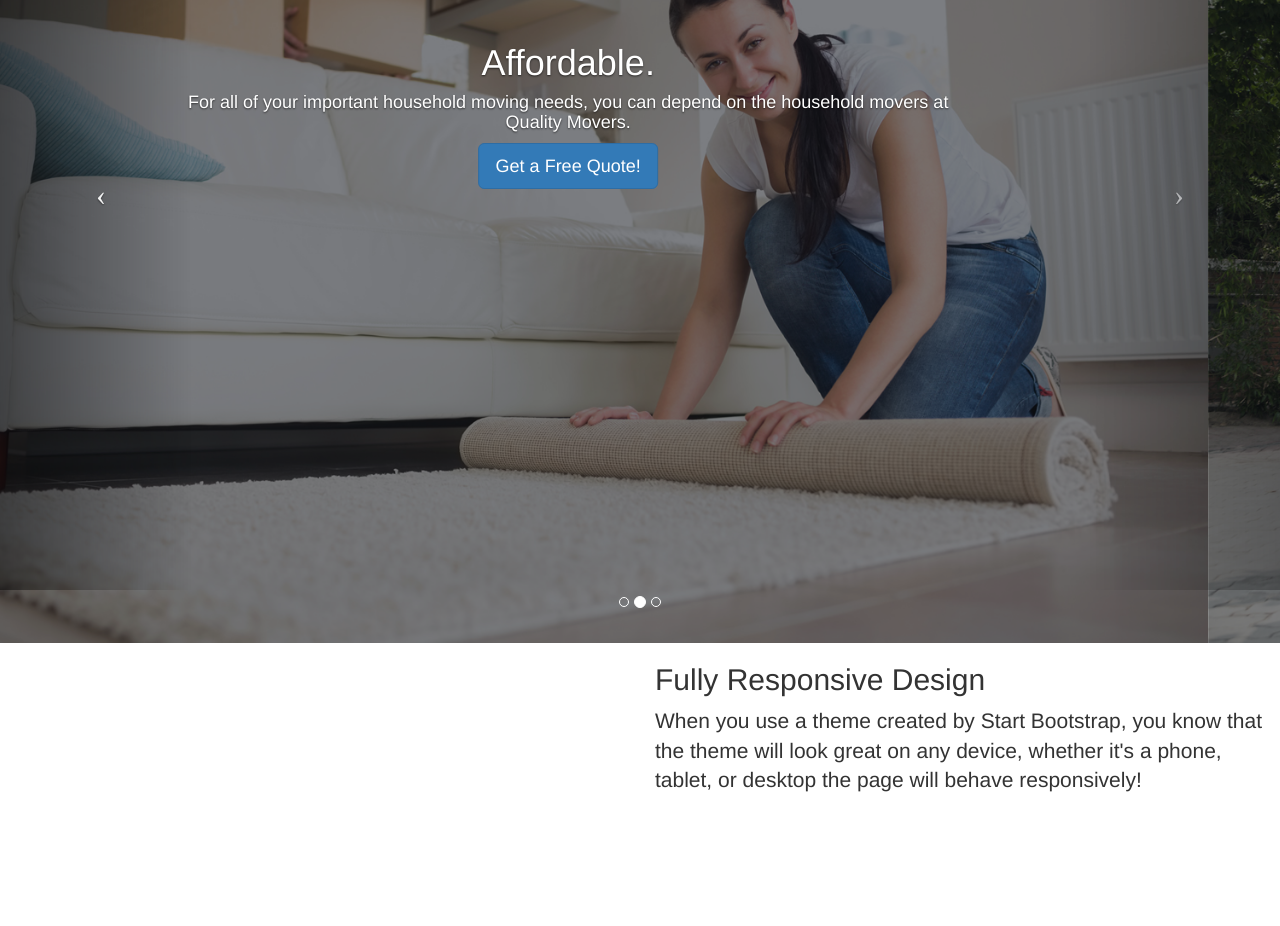
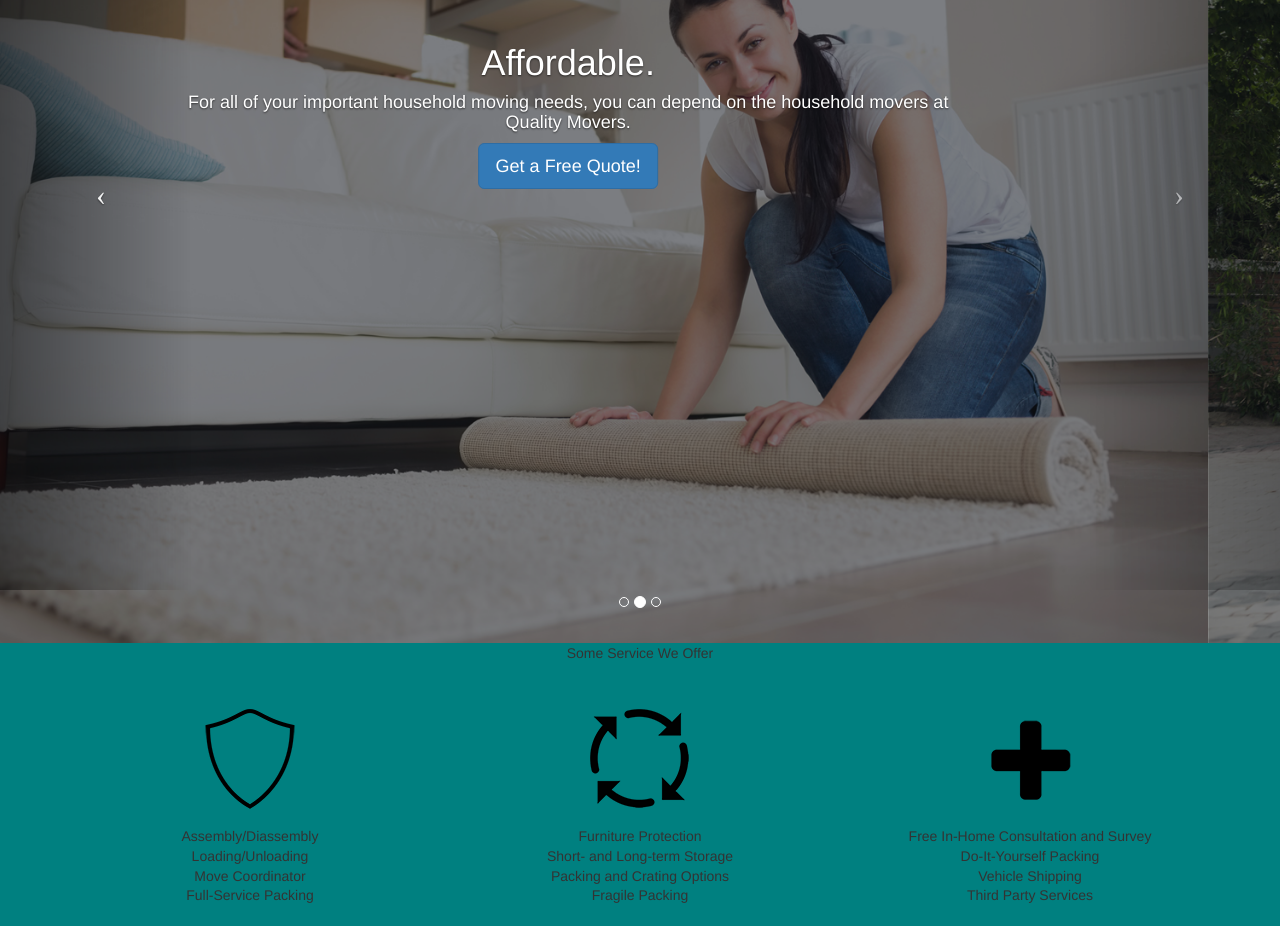
Before and after one commit to snelakanti/Quality-Movers, a plain HTML site: page index.html in a window 1280 px wide. Shown: the part 210-1136 px from the top of the page. Before the commit the page ends 1025 px from the top, so only its background shows below. Drawn offline with nearby package versions, Linux system fonts and the light colour scheme.

Commit message:
add services component

```diff
--- a/index.html
+++ b/index.html
@@ -212,15 +212,47 @@
                                 </div>
                             </div>
                         </div> -->
-                        <div class="container-fluid p-0">
-                                <div class="row no-gutters">
-
-                                  <div class="col-lg-6 order-lg-2 text-white showcase-img" style="background-image: url('shutterstock_150363824.jpg);"></div>
-                                  <div class="col-lg-6 order-lg-1 my-auto showcase-text">
-                                    <h2>Fully Responsive Design</h2>
-                                    <p class="lead mb-0">When you use a theme created by Start Bootstrap, you know that the theme will look great on any device, whether it's a phone, tablet, or desktop the page will behave responsively!</p>
+                        <section class="features-icons bg-light text-center">
+                                <div class="container">
+                                  <div class="row">
+                                      <p class="services">Some Service We Offer</p>
+                                    <div class="col-lg-4">
+                                      <div class="features-icons-item mx-auto mb-5 mb-lg-0 mb-lg-3">
+                                        <div class="features-icons-icon d-flex">
+                                          <i class="icon-screen-desktop m-auto text-primary"></i>
+                                        </div>
+                                        <img src="Shield.PNG" alt="Generic placeholder image">
+                                        <p class="lead mb-0">Assembly/Diassembly<br>Loading/Unloading<br>
+                                            Move Coordinator<br>
+                                            Full-Service Packing<br>
+                                        </p>
+                                      </div>
+                                    </div>
+                                    <div class="col-lg-4">
+                                      <div class="features-icons-item mx-auto mb-5 mb-lg-0 mb-lg-3">
+                                        <div class="features-icons-icon d-flex">
+                                          <i class="icon-layers m-auto text-primary"></i>
+                                        </div>
+                                        <img src="process.png" alt="Generic placeholder image">
+                                        <p class="lead mb-0">Furniture Protection<br>
+                                            Short- and Long-term Storage<br>Packing and Crating Options<br>Fragile Packing
+                                        </p>
+                                      </div>
+                                    </div>
+                                    <div class="col-lg-4">
+                                      <div class="features-icons-item mx-auto mb-0 mb-lg-3">
+                                        <div class="features-icons-icon d-flex">
+                                          <i class="icon-check m-auto text-primary"></i>
+                                        </div>
+                                        <img src="plus.png" alt="Generic placeholder image">
+                                        <p class="lead mb-0">Free In-Home Consultation and Survey<br>Do-It-Yourself Packing<br>
+                                            Vehicle Shipping<br>Third Party Services
+                                        </p>
+                                      </div>
+                                    </div>
                                   </div>
                                 </div>
+                              </section>
     <script src="script.js"></script>
     <script src="https://ajax.googleapis.com/ajax/libs/jquery/1.12.4/jquery.min.js"></script>
     <script src="https://maxcdn.bootstrapcdn.com/bootstrap/3.3.7/js/bootstrap.min.js" integrity="sha384-Tc5IQib027qvyjSMfHjOMaLkfuWVxZxUPnCJA7l2mCWNIpG9mGCD8wGNIcPD7Txa"
--- a/styles.css
+++ b/styles.css
@@ -67,3 +67,17 @@ z-index: -1;
     margin-left: 10%;
     font-size: 120%;
   } */
+
+  .features-icons{
+
+    background-color: teal;
+  }
+
+  .features-icons-icon{
+      margin-top:10%;
+  }
+
+  .lead{
+      margin-top:5%;
+      font-size: 100%;
+  }
```
Also changed, not shown: Shield.PNG (added), plus.png (added), process.png (added).
